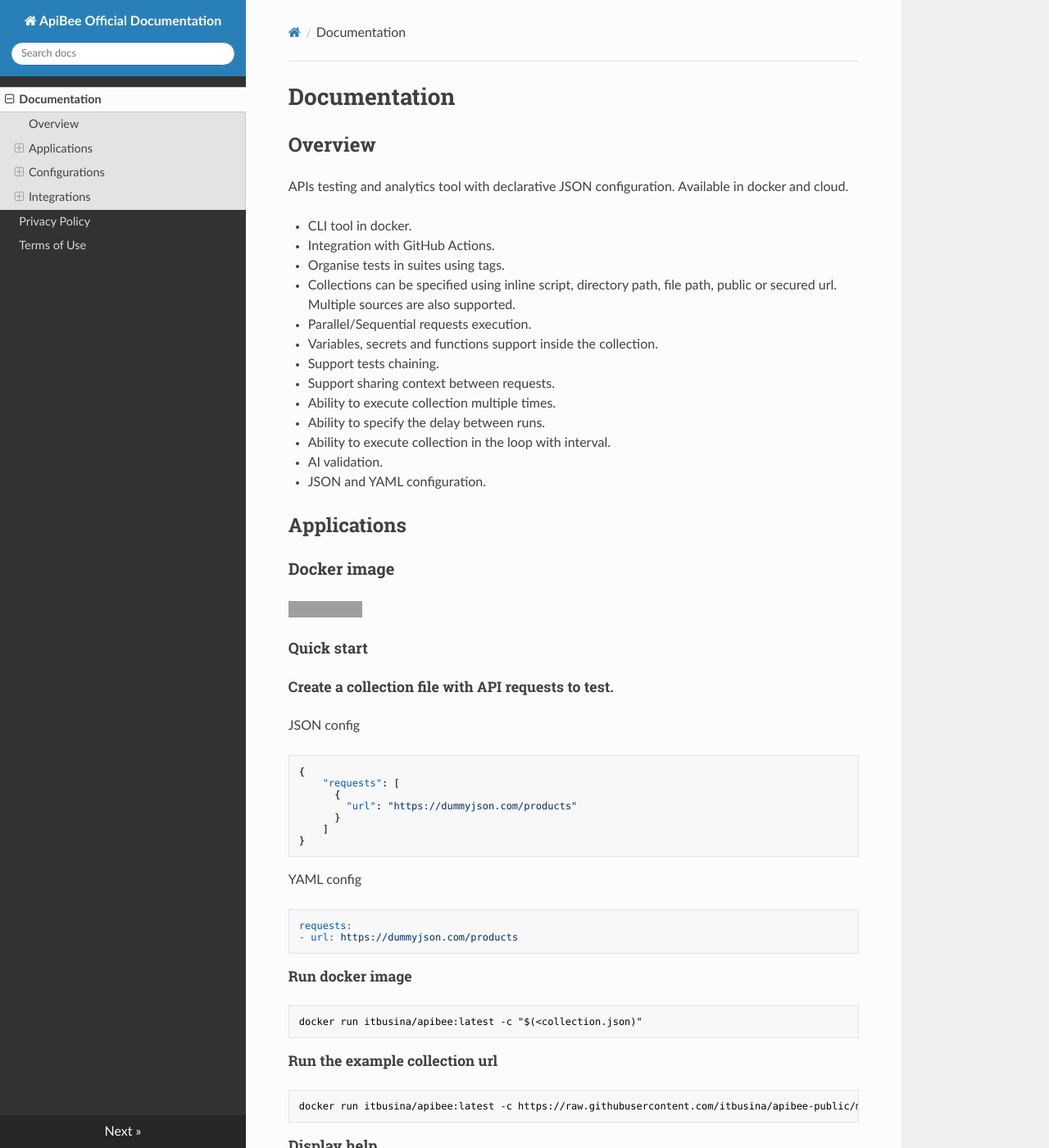
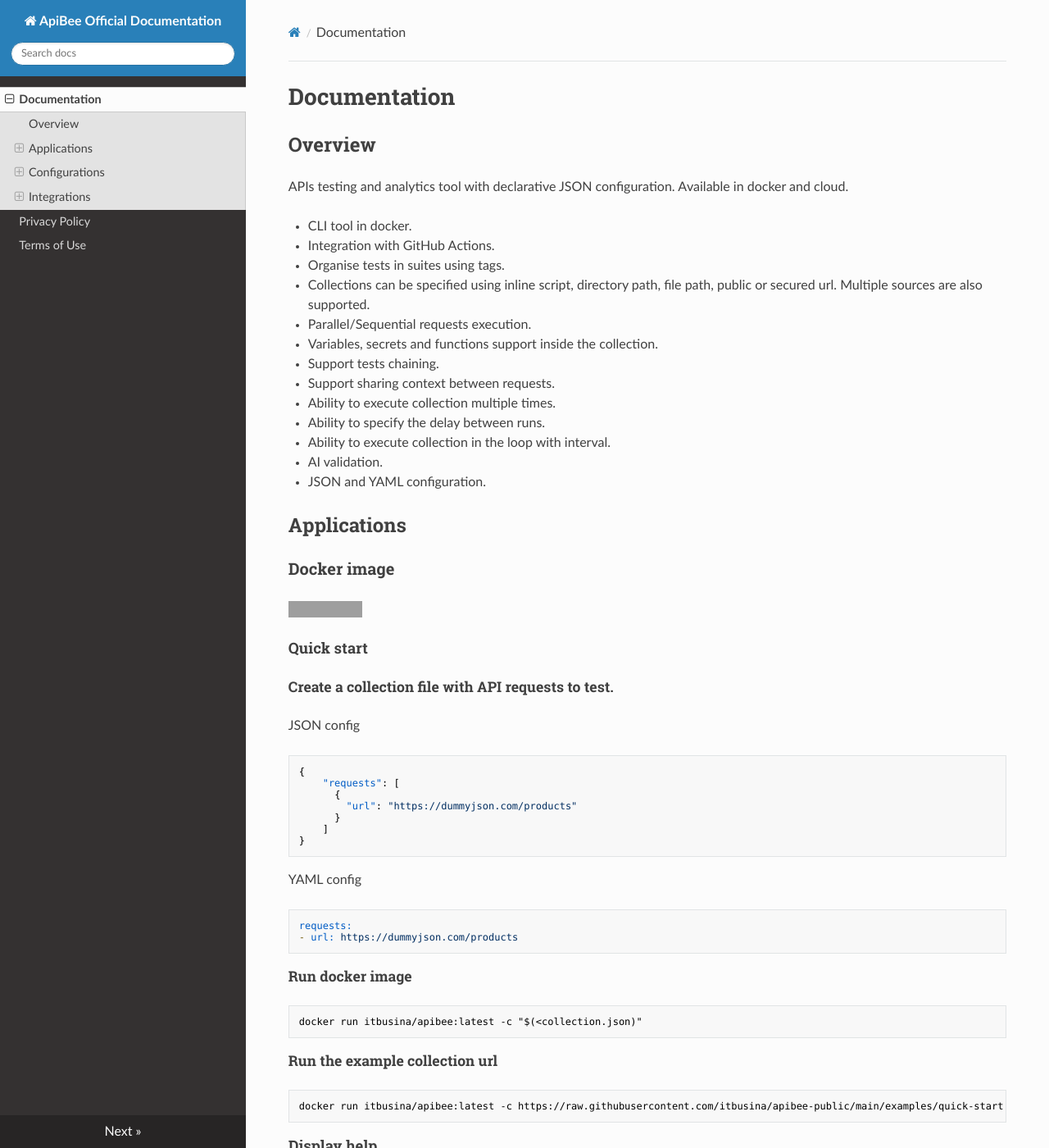
Before and after one commit to itbusina/testlemon-docs, an MkDocs documentation site: the page built from docs/docs/index.md, in a window 1280 px wide and 1400 px high. Shown: the whole window at 82% size. Built offline with MkDocs 1.6.1, drawn with Linux system fonts in a browser that asks for light colours; nearby versions of some CDN libraries; some of the changed text lies outside the part shown; grey boxes are pictures that could not be loaded.

Commit message:
Update extra.css

```diff
--- a/docs/docs/extra.css
+++ b/docs/docs/extra.css
@@ -1,3 +1,3 @@
 .wy-nav-content {
-    max-width: 100% important;
+    max-width: 100%;
 }
```
